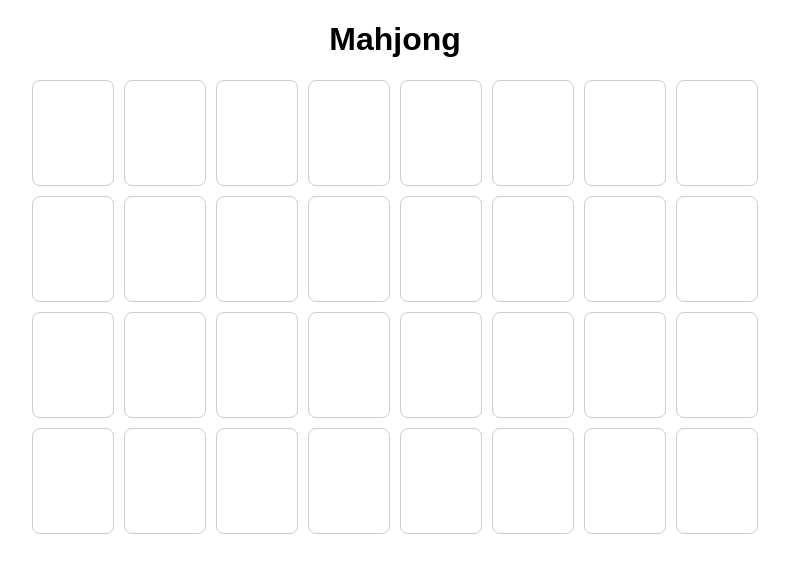
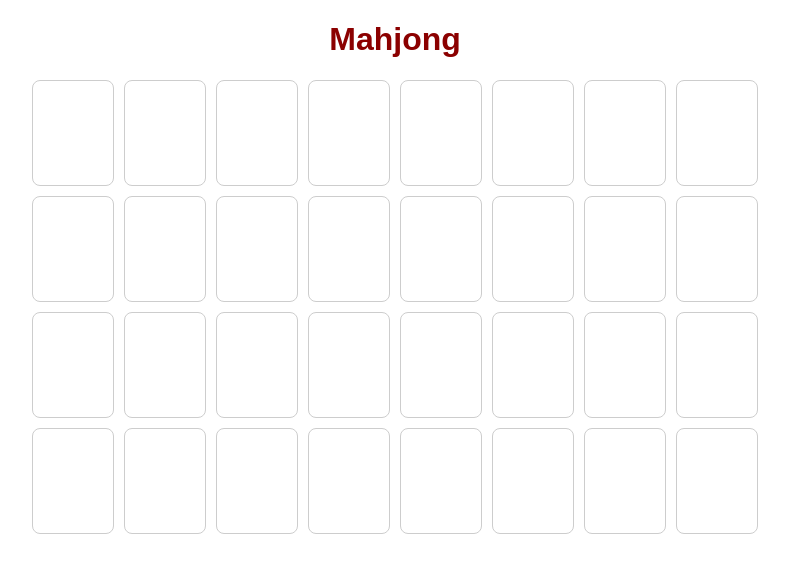
Before and after one commit to dn301293paa1/Mahjong, a React (Create React App) app: page / in a window 1280 px wide. Shown: the top 572 px of the page, without its empty margins (245-1034 px from the left). Built offline with nearby package versions, Linux system fonts and the light colour scheme; the HTML template or start-up script is replaced by a standard one.

Commit message:
test commit

```diff
--- a/public/index.html
+++ b/public/index.html
@@ -11,7 +11,7 @@
 
     <link rel="manifest" href="%PUBLIC_URL%/manifest.json" />
 
-    <title>Mahjong</title>
+    <title>Mahjong test 2 </title>
   </head>
   <body>
     <div id="root"></div>
--- a/src/App.css
+++ b/src/App.css
@@ -9,6 +9,7 @@
   display: flex;
   flex-direction: column;
   justify-content: center;
+  color: darkred;
 }
 
 h1 {
```
